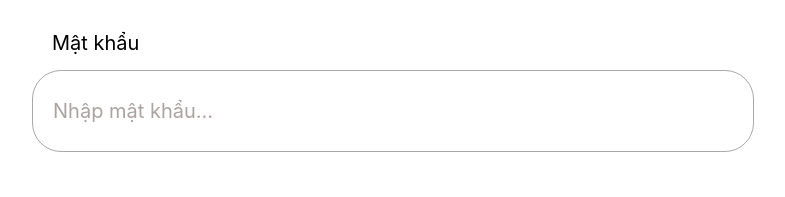
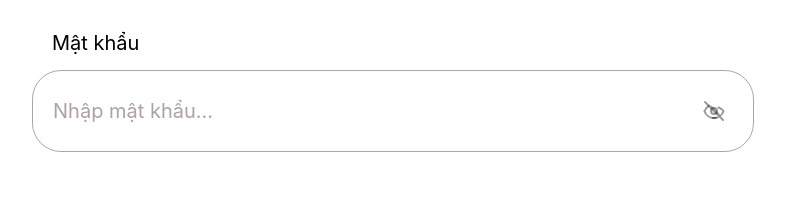
Before and after one commit to VanCuongBlack/FRONTEND-WEB-ACCOUNT-LAPTOP, a React (Vite) app: page /login in a window 1280 px wide. Shown: the part 312-509 px from the top of the page, without its empty margins (247-1032 px from the left). Built offline with nearby package versions, Linux system fonts and the light colour scheme.

Commit message:
feat: tich hop icon con mat an hien mat khau hoan chinh

```diff
--- a/src/pages/auth/LoginPage.tsx
+++ b/src/pages/auth/LoginPage.tsx
@@ -1,15 +1,22 @@
+import { useState } from "react";
 import { useForm } from "react-hook-form";
 import * as z from "zod";
 
 // Kiểm tra người dùng có để trống hay nhập sai không
 const loginSchema = z.object({
+  // Kiểm tra ô tài khoản: Nếu trống (dưới 1 ký tự) thì báo lỗi
   username: z.string().min(1, { message: "Tài khoản không được để trống" }),
+
+  // Kiểm tra ô mật khẩu: Nếu ngắn hơn 6 ký tự thì báo lỗi
   password: z.string().min(6, { message: "Mật khẩu phải từ 6 ký tự trở lên" }),
 });
 
 type LoginFormValues = z.infer<typeof loginSchema>;
 
 export default function LoginPage() {
+  // Biến trạng thái dùng để ẩn/hiện mật khẩu
+  const [showPassword, setShowPassword] = useState(false);
+
   const {
     register,
     handleSubmit,
@@ -69,18 +76,45 @@ export default function LoginPage() {
             )}
           </div>
 
-          {/* CỤM 2: MẬT KHẨU */}
+          {/* CỤM 2: MẬT KHẨU (Đã thêm nút con mắt ẩn/hiện) */}
           <div className="w-full flex flex-col gap-[12px]">
             {/* Khoảng cách giữa Label và Ô nhập cố định 12px, cỡ chữ thường text-[20px] */}
             <label className="text-[20px] font-normal text-black pl-5">
               Mật khẩu
             </label>
-            <input
-              type="password"
-              placeholder="Nhập mật khẩu..."
-              {...register("password")}
-              className="w-[722px] h-[82px] rounded-[29px] bg-transparent border border-black/34 px-[20px] text-[20px] text-black placeholder-[#ADA2A2] placeholder-opacity-100 focus:outline-none focus:border-[#3783EC] transition-all"
-            />
+
+            {/* Khung bọc relative giữ chiều cao h-[82px] để căn giữa dọc nút bấm con mắt */}
+            <div className="relative w-[722px] h-[82px] flex items-center">
+              <input
+                type={showPassword ? "text" : "password"} // Đổi type dựa trên trạng thái biến showPassword
+                placeholder="Nhập mật khẩu..."
+                {...register("password")}
+                className="w-full h-full rounded-[29px] bg-transparent border border-black/34 pl-[20px] pr-[60px] text-[20px] text-black placeholder-[#ADA2A2] placeholder-opacity-100 focus:outline-none focus:border-[#3783EC] transition-all"
+              />
+
+              {/* Nút bấm con mắt nằm sát lề phải lọt lòng khung nhập */}
+              <button
+                type="button" // Tránh việc bấm vào bị gửi nhầm form gây reload trang
+                onClick={() => setShowPassword(!showPassword)} // Đổi trạng thái khi click
+                className="absolute right-[24px] text-black/40 hover:text-black/70 transition-colors cursor-pointer p-1 flex items-center justify-center"
+                title={showPassword ? "Ẩn mật khẩu" : "Hiện mật khẩu"}
+              >
+                {showPassword ? (
+                  /* Icon mở mắt */
+                  <svg className="w-6 h-6" fill="none" stroke="currentColor" strokeWidth="2" viewBox="0 0 24 24">
+                    <path strokeLinecap="round" strokeLinejoin="round" d="M15 12a3 3 0 11-6 0 3 3 0 016 0z" />
+                    <path strokeLinecap="round" strokeLinejoin="round" d="M2.458 12C3.732 7.943 7.523 5 12 5c4.478 0 8.268 2.943 9.542 7-1.274 4.057-5.064 7-9.542 7-4.477 0-8.268-2.943-9.542-7z" />
+                  </svg>
+                ) : (
+                  /* Icon nhắm mắt */
+                  <svg className="w-6 h-6" fill="none" stroke="currentColor" strokeWidth="2" viewBox="0 0 24 24">
+                    <path strokeLinecap="round" strokeLinejoin="round" d="M13.875 18.825A10.05 10.05 0 0112 19c-4.478 0-8.268-2.943-9.542-7a10.024 10.024 0 014.501-5.176M15 12a3 3 0 11-6 0 3 3 0 016 0z" />
+                    <path strokeLinecap="round" strokeLinejoin="round" d="M17.657 16.657L13.414 12m0 0L9.172 7.757M13.414 12H12m4.542-3.458A10.05 10.05 0 0121.542 12c-1.274 4.057-5.064 7-9.542 7a9.963 9.963 0 01-1.205-.073M3 3l18 18" />
+                  </svg>
+                )}
+              </button>
+            </div>
+
             {errors.password && (
               <span className="text-red-500 text-sm pl-5 mt-1">{errors.password.message}</span>
             )}
@@ -118,22 +152,10 @@ export default function LoginPage() {
                 title="Đăng nhập bằng Google"
               >
                 <svg className="w-6 h-6" viewBox="0 0 24 24">
-                  <path
-                    fill="#4285F4"
-                    d="M22.56 12.25c0-.78-.07-1.53-.2-2.25H12v4.26h5.92c-.26 1.37-1.04 2.53-2.21 3.31v2.77h3.57c2.08-1.92 3.28-4.74 3.28-8.09z"
-                  />
-                  <path
-                    fill="#34A853"
-                    d="M12 23c2.97 0 5.46-.98 7.28-2.66l-3.57-2.77c-.98.66-2.23 1.06-3.71 1.06-2.86 0-5.29-1.93-6.16-4.53H2.18v2.84C3.99 20.53 7.7 23 12 23z"
-                  />
-                  <path
-                    fill="#FBBC05"
-                    d="M5.84 14.09c-.22-.66-.35-1.36-.35-2.09s.13-1.43.35-2.09V7.06H2.18C1.43 8.55 1 10.22 1 12s.43 3.45 1.18 4.94l3.66-2.85z"
-                  />
-                  <path
-                    fill="#EA4335"
-                    d="M12 5.38c1.62 0 3.06.56 4.21 1.64l3.15-3.15C17.45 2.09 14.97 1 12 1 7.7 1 3.99 3.47 2.18 7.06l3.66 2.85c.87-2.6 3.3-4.53 12-4.53z"
-                  />
+                  <path fill="#4285F4" d="M22.56 12.25c0-.78-.07-1.53-.2-2.25H12v4.26h5.92c-.26 1.37-1.04 2.53-2.21 3.31v2.77h3.57c2.08-1.92 3.28-4.74 3.28-8.09z" />
+                  <path fill="#34A853" d="M12 23c2.97 0 5.46-.98 7.28-2.66l-3.57-2.77c-.98.66-2.23 1.06-3.71 1.06-2.86 0-5.29-1.93-6.16-4.53H2.18v2.84C3.99 20.53 7.7 23 12 23z" />
+                  <path fill="#FBBC05" d="M5.84 14.09c-.22-.66-.35-1.36-.35-2.09s.13-1.43.35-2.09V7.06H2.18C1.43 8.55 1 10.22 1 12s.43 3.45 1.18 4.94l3.66-2.85z" />
+                  <path fill="#EA4335" d="M12 5.38c1.62 0 3.06.56 4.21 1.64l3.15-3.15C17.45 2.09 14.97 1 12 1 7.7 1 3.99 3.47 2.18 7.06l3.66 2.85c.87-2.6 3.3-4.53 12-4.53z" />
                 </svg>
               </button>
 
@@ -144,10 +166,7 @@ export default function LoginPage() {
                 title="Đăng nhập bằng Facebook"
               >
                 <svg className="w-6 h-6" viewBox="0 0 24 24">
-                  <path
-                    fill="#1877F2"
-                    d="M24 12.073c0-6.627-5.373-12-12-12s-12 5.373-12 12c0 5.99 4.388 10.954 10.125 11.854v-8.385H7.078v-3.47h3.047V9.43c0-3.007 1.792-4.669 4.533-4.669 1.312 0 2.686.235 2.686.235v2.953H15.83c-1.491 0-1.956.925-1.956 1.874v2.25h3.328l-.532 3.47h-2.796v8.385C19.612 23.027 24 18.062 24 12.073z"
-                  />
+                  <path fill="#1877F2" d="M24 12.073c0-6.627-5.373-12-12-12s-12 5.373-12 12c0 5.99 4.388 10.954 10.125 11.854v-8.385H7.078v-3.47h3.047V9.43c0-3.007 1.792-4.669 4.533-4.669 1.312 0 2.686.235 2.686.235v2.953H15.83c-1.491 0-1.956.925-1.956 1.874v2.25h3.328l-.532 3.47h-2.796v8.385C19.612 23.027 24 18.062 24 12.073z" />
                 </svg>
               </button>
             </div>
```
